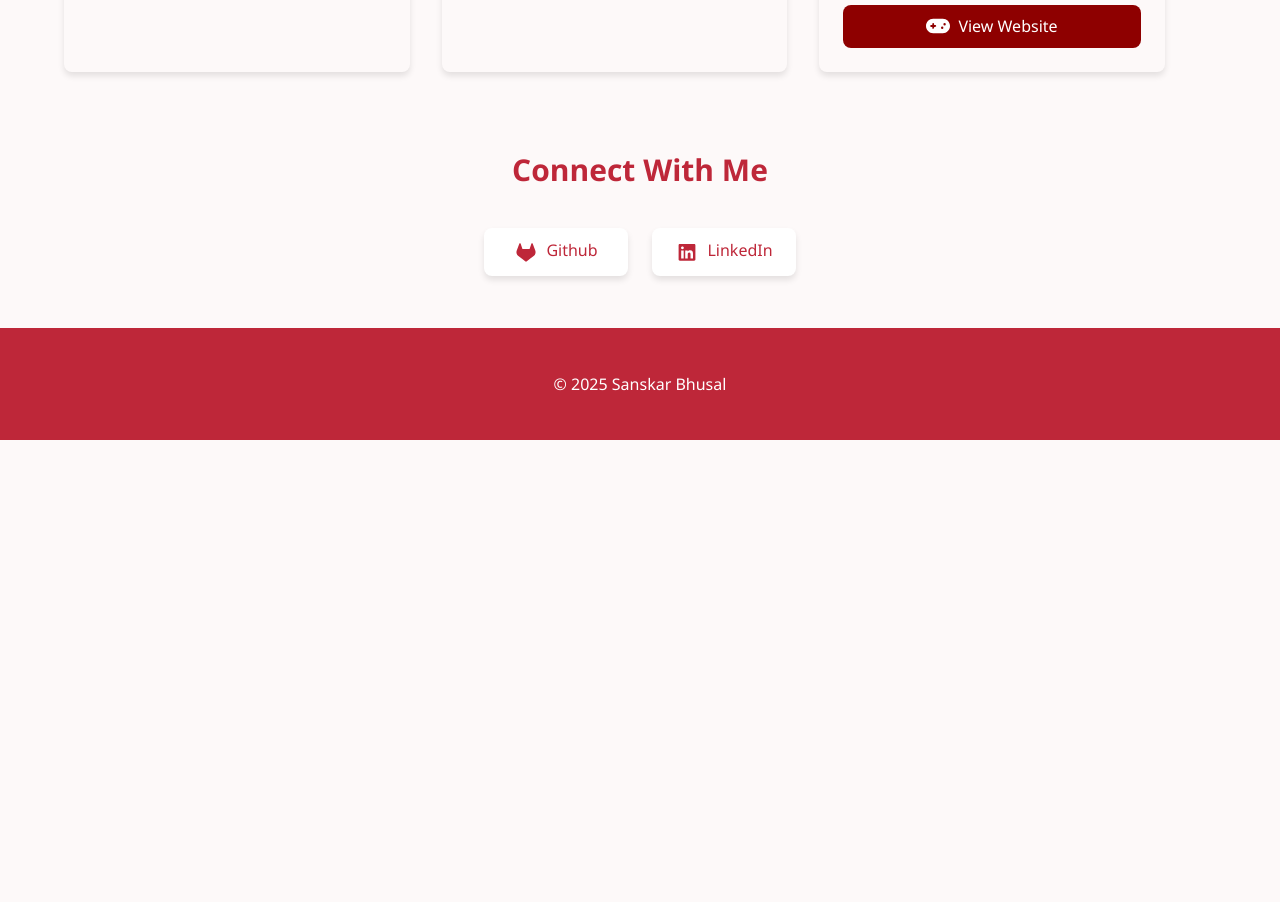
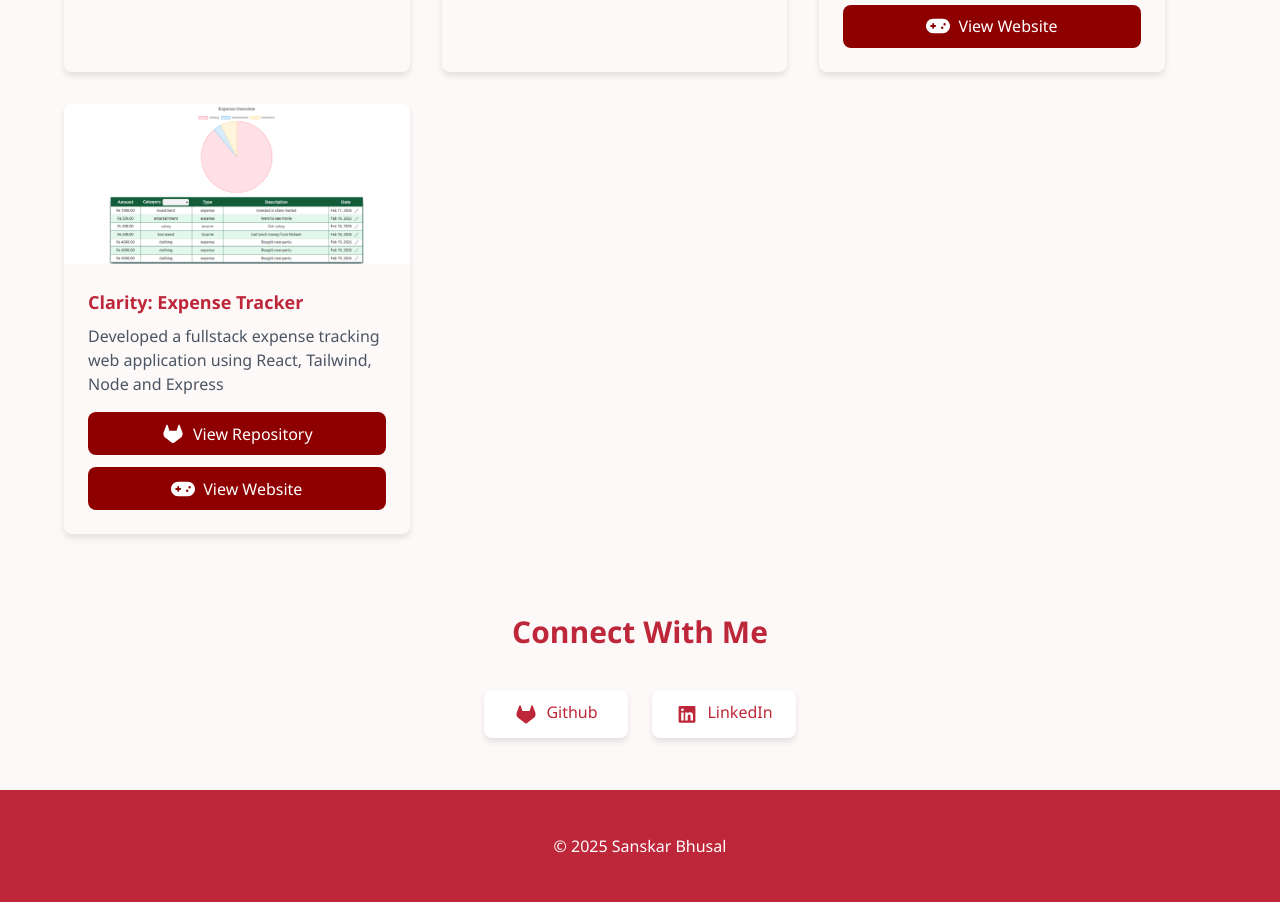
Before and after one commit to sanskarbhusal/portfolio, a website: page index.html in a window 1280 px wide. Shown: the part 1086-1988 px from the top of the page. Before the commit the page ends 1526 px from the top, so only its background shows below. Drawn offline with Linux system fonts and the light colour scheme.

Commit message:
feat: add project 'clarity'

```diff
--- a/index.html
+++ b/index.html
@@ -182,6 +182,39 @@
                     </div>
                 </div>
 
+
+                <div class="project-card">
+                    <div class="h-[160px] overflow-clip">
+                        <img class="clarity-thumbnail-img" src="assets/clarity-thumbnail.png"
+                            alt="clarity project thumbnail">
+                    </div>
+                    <div class="flex flex-col p-6">
+                        <h3 class="text-lg font-semibold mb-2">
+                            Clarity: Expense Tracker
+                        </h3>
+                        <p class="text-gray-600 mb-[1em]">
+                            Developed a fullstack expense tracking web application using React, Tailwind, Node and
+                            Express
+                        </p>
+                        <a class="flex gap-2 justify-center bg-theme-dark hover:bg-theme-light text-white pl-4 pr-4 pt-[0.6rem] pb-[0.6rem] rounded-lg transition-colors ease-in-out"
+                            href="https://github.com/sanskarbhusal/clarity">
+                            <svg class="fill-white text-lg w-6" viewBox="0 0 640 640">
+                                <path
+                                    d="M568 268.6L567.3 266.8L497.6 85C496.2 81.4 493.7 78.4 490.4 76.4C488 74.8 485.3 73.9 482.4 73.6C479.5 73.3 476.7 73.7 474 74.7C471.3 75.7 468.9 77.4 466.9 79.5C465 81.6 463.6 84.2 462.8 86.9L415.8 230.9L225.3 230.9L178.2 86.9C177.4 84.1 176 81.6 174.1 79.5C172.1 77.4 169.7 75.8 167 74.7C164.4 73.7 161.5 73.3 158.6 73.6C155.7 73.9 153 74.8 150.6 76.4C147.4 78.4 144.8 81.5 143.4 85L73.8 266.8L73 268.6C63 294.8 61.7 323.6 69.5 350.6C77.2 377.5 93.5 401.3 115.9 418.2L116.2 418.4L116.8 418.8L222.8 498.3C261.3 527.4 289.5 548.6 307.4 562.2C311.1 564.1 315.7 566.5 320.4 566.5C325.1 566.5 329.7 564.1 333.4 562.2C351.3 548.7 379.5 527.3 418 498.3L524.7 418.4L525 418.1C547.4 401.2 563.7 377.5 570.6 350.6C579.2 323.6 578 294.8 568 268.6z" />
+                            </svg>
+                            <span> View Repository
+                            </span> </a>
+                        <a class="flex gap-2 justify-center bg-theme-dark hover:bg-theme-light text-white pl-4 pr-4 pt-[0.6rem] pb-[0.6rem] mt-3 rounded-lg transition-colors ease-in-out"
+                            href="https://clarity.sanskarbhusal.com.np">
+                            <svg class="fill-white text-lg w-6" viewBox="0 0 640 512">
+                                <path
+                                    d="M448 64c106 0 192 86 192 192S554 448 448 448l-256 0C86 448 0 362 0 256S86 64 192 64l256 0zM192 176c-13.3 0-24 10.7-24 24l0 32-32 0c-13.3 0-24 10.7-24 24s10.7 24 24 24l32 0 0 32c0 13.3 10.7 24 24 24s24-10.7 24-24l0-32 32 0c13.3 0 24-10.7 24-24s-10.7-24-24-24l-32 0 0-32c0-13.3-10.7-24-24-24zm240 96a32 32 0 1 0 0 64 32 32 0 1 0 0-64zm64-96a32 32 0 1 0 0 64 32 32 0 1 0 0-64z" />
+                            </svg>
+                            <span> View Website
+                            </span> </a>
+                    </div>
+                </div>
+
             </div>
         </section>
 
--- a/package.json
+++ b/package.json
@@ -2,7 +2,7 @@
   "type": "module",
   "scripts": {
     "test": "echo \"Error: no test specified\" && exit 1",
-    "deploy": "mkdir -p dist && cp index.html dist && cp *.css dist && cp -r assets dist && echo 'info.sanskarbhusal.com.np' > dist/CNAME && npx gh-pages -d dist"
+    "deploy": "mkdir -p dist && cp index.html dist && cp *.css dist && cp -r assets dist && echo 'sanskarbhusal.com.np' > dist/CNAME && npx gh-pages -d dist"
   },
   "devDependencies": {
     "tailwindcss": "^3.4.19"
--- a/preprocessor.css
+++ b/preprocessor.css
@@ -98,6 +98,14 @@
     background-color: black;
 }
 
+.clarity-thumbnail-img {
+    width: 100%;
+    height: 100%;
+    background-color: white;
+    object-fit: contain;
+    object-position: center;
+}
+
 .hide {
     display: none;
 }
```
Also changed, not shown: assets/clarity-thumbnail.png (added), index.css.
